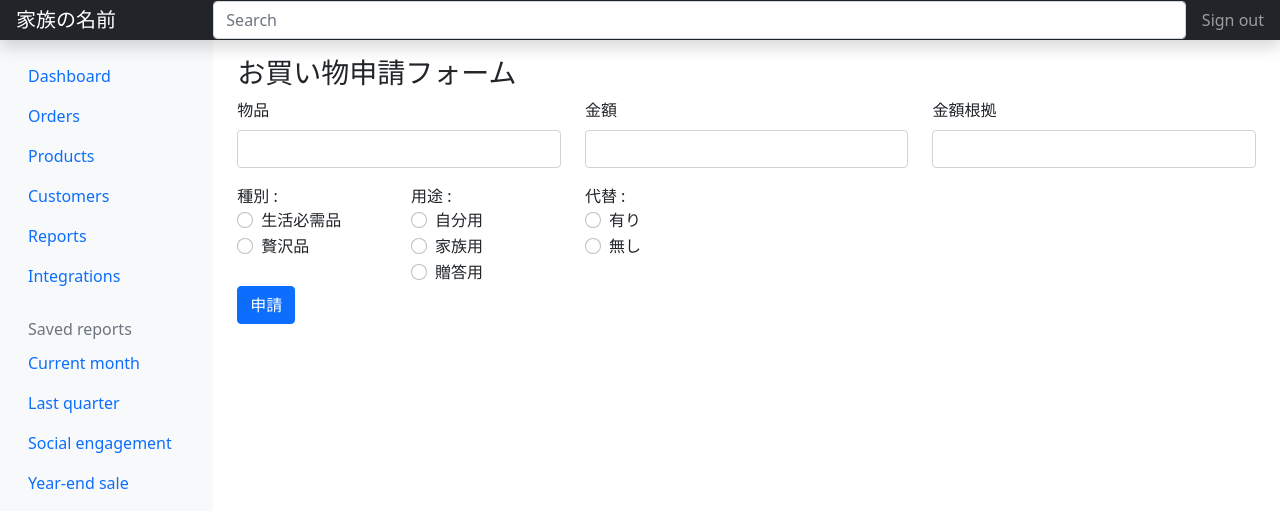
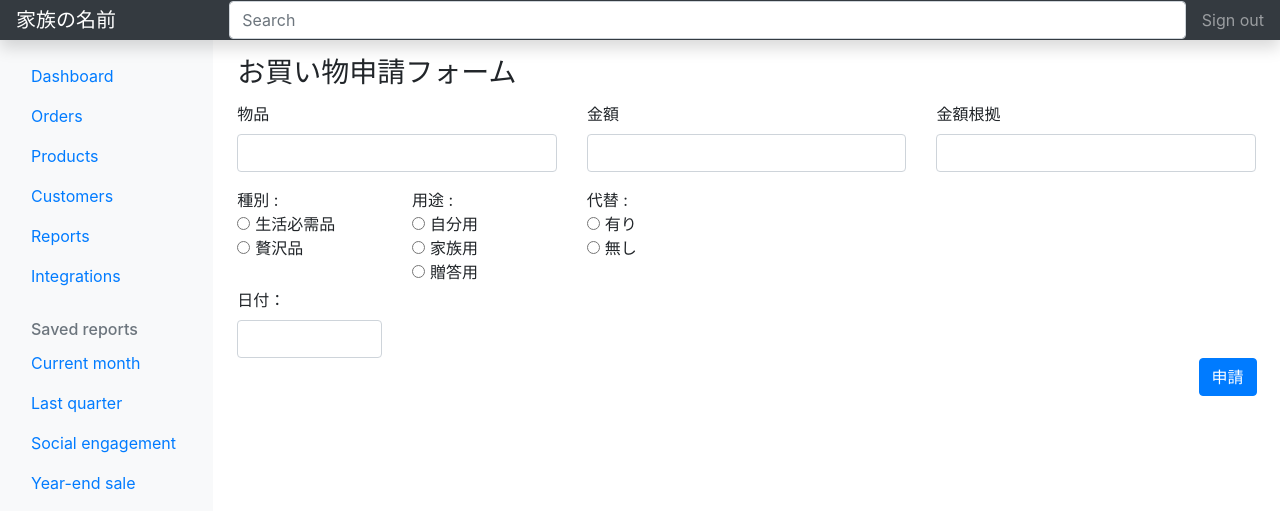
Before and after one commit to of3jlmssoo/small-app-django-bootstrap-django-tables2-, a Django app: page / in a window 1280 px wide. Shown: the top 529 px of the page. Run offline with Django 4.2, Linux system fonts and the light colour scheme; some libraries are stand-ins or nearby versions.

Commit message:
datapicker incorporated

```diff
--- a/templates/base.html
+++ b/templates/base.html
@@ -12,9 +12,18 @@
     <link rel="canonical" href="https://getbootstrap.jp/docs/5.0/examples/dashboard/">
 
 
+    <link rel="stylesheet" href="https://stackpath.bootstrapcdn.com/bootstrap/4.1.3/css/bootstrap.min.css" integrity="sha384-MCw98/SFnGE8fJT3GXwEOngsV7Zt27NXFoaoApmYm81iuXoPkFOJwJ8ERdknLPMO" crossorigin="anonymous">
+    <script src="https://code.jquery.com/jquery-3.3.1.slim.min.js" integrity="sha384-q8i/X+965DzO0rT7abK41JStQIAqVgRVzpbzo5smXKp4YfRvH+8abtTE1Pi6jizo" crossorigin="anonymous"></script>
+    <script src="https://cdnjs.cloudflare.com/ajax/libs/popper.js/1.14.3/umd/popper.min.js" integrity="sha384-ZMP7rVo3mIykV+2+9J3UJ46jBk0WLaUAdn689aCwoqbBJiSnjAK/l8WvCWPIPm49" crossorigin="anonymous"></script>
+    <script src="https://stackpath.bootstrapcdn.com/bootstrap/4.1.3/js/bootstrap.min.js" integrity="sha384-ChfqqxuZUCnJSK3+MXmPNIyE6ZbWh2IMqE241rYiqJxyMiZ6OW/JmZQ5stwEULTy" crossorigin="anonymous"></script>
+    <!-- bootstrap-datepickerを読み込む -->
+    <link rel="stylesheet" href="https://cdnjs.cloudflare.com/ajax/libs/bootstrap-datepicker/1.9.0/css/bootstrap-datepicker.min.css" integrity="sha512-mSYUmp1HYZDFaVKK//63EcZq4iFWFjxSL+Z3T/aCt4IO9Cejm03q3NKKYN6pFQzY0SBOr8h+eCIAZHPXcpZaNw==" crossorigin="anonymous" referrerpolicy="no-referrer" />
+    <script src="https://cdnjs.cloudflare.com/ajax/libs/bootstrap-datepicker/1.9.0/js/bootstrap-datepicker.min.js" integrity="sha512-T/tUfKSV1bihCnd+MxKD0Hm1uBBroVYBOYSk1knyvQ9VyZJpc/ALb4P0r6ubwVPSGB2GvjeoMAJJImBG12TiaQ==" crossorigin="anonymous" referrerpolicy="no-referrer"></script>
+    <script src="https://cdnjs.cloudflare.com/ajax/libs/bootstrap-datepicker/1.9.0/locales/bootstrap-datepicker.ja.min.js" integrity="sha512-zI0UB5DgB1Bvvrob7MyykjmbEI4e6Qkf5Aq+VJow4nwRZrL2hYKGqRf6zgH3oBQUpxPLcF2IH5PlKrW6O3y3Qw==" crossorigin="anonymous" referrerpolicy="no-referrer"></script>
 
-    <!-- Bootstrap core CSS -->
-    <link href=https://cdn.jsdelivr.net/npm/bootstrap@5.0.2/dist/css/bootstrap.min.css rel="stylesheet" integrity="sha384-EVSTQN3/azprG1Anm3QDgpJLIm9Nao0Yz1ztcQTwFspd3yD65VohhpuuCOmLASjC" crossorigin="anonymous">
+
+
+
 
         <!-- Favicons -->
     <link rel="apple-touch-icon" href="/docs/5.0/assets/img/favicons/apple-touch-icon.png" sizes="180x180">
@@ -24,8 +33,14 @@
     <link rel="mask-icon" href="/docs/5.0/assets/img/favicons/safari-pinned-tab.svg" color="#7952b3">
     <link rel="icon" href="/docs/5.0/assets/img/favicons/favicon.ico">
 
+
+
+
+<!--
     <script src="/docs/5.0/dist/js/bootstrap.bundle.min.js" integrity="sha384-MrcW6ZMFYlzcLA8Nl+NtUVF0sA7MsXsP1UyJoMp4YLEuNSfAP+JcXn/tWtIaxVXM" crossorigin="anonymous"></script>
     <script src="https://cdn.jsdelivr.net/npm/feather-icons@4.28.0/dist/feather.min.js" integrity="sha384-uO3SXW5IuS1ZpFPKugNNWqTZRRglnUJK6UAZ/gxOX80nxEkN9NcGZTftn6RzhGWE" crossorigin="anonymous"></script><script src="https://cdn.jsdelivr.net/npm/chart.js@2.9.4/dist/Chart.min.js" integrity="sha384-zNy6FEbO50N+Cg5wap8IKA4M/ZnLJgzc6w2NqACZaK0u0FXfOWRRJOnQtpZun8ha" crossorigin="anonymous"></script><script src="dashboard.js"></script>
+    <script src="https://cdnjs.cloudflare.com/ajax/libs/bootstrap-datepicker/1.9.0/locales/bootstrap-datepicker.ja.min.js" integrity="sha512-zI0UB5DgB1Bvvrob7MyykjmbEI4e6Qkf5Aq+VJow4nwRZrL2hYKGqRf6zgH3oBQUpxPLcF2IH5PlKrW6O3y3Qw==" crossorigin="anonymous" referrerpolicy="no-referrer"></script>
+   -->
 
     <meta name="theme-color" content="#7952b3">
 
@@ -47,9 +62,9 @@
     </style>
 
 
-    <!-- Custom styles for this template -->
+    <!-- Custom styles for this template
     <link href="dashboard.css" rel="stylesheet">
-
+     -->
 
   </head>
   <body>
@@ -152,5 +167,16 @@
 
   </div>
 </div>
+
+
+<script>
+    $('#date_sample').datepicker();
+</script>
+<script>
+    $('#datetimepicker1').datepicker();
+</script>
+
+
+
   </body>
 </html>
--- a/templates/tabletest/index.html
+++ b/templates/tabletest/index.html
@@ -60,7 +60,8 @@
         </div>
 
     </div>
-    <div class="row form-group mt-3">
+
+    <div class="row form-group mt-3 mb-0">
         <div class="col-2">
             <div class="btn-group-vertical" role="group" aria-label="Basic checkbox toggle button group">
                 種別 :
@@ -109,14 +110,31 @@
 
     </div>
 
+    <div class="row form-group mt-1 mb-0">
+        <div class="col-2">
+            <label>日付：</label>
+            <input type="text" class="form-control" id="date_sample">
+        </div>
+    </div>
 
 
-    <div class="col-12">
-        <button type="submit" class="btn btn-primary">申請</button>
+    <div class="row form-group mt-0">
+        <div class="col-11">
+        </div>
+        <div class="col-1">
+            <button type="submit" class="btn btn-primary">申請</button>
+        </div>
     </div>
+
+
+
+
+
+
 
 
 
 </form>
 
+
 {% endblock %}
```
